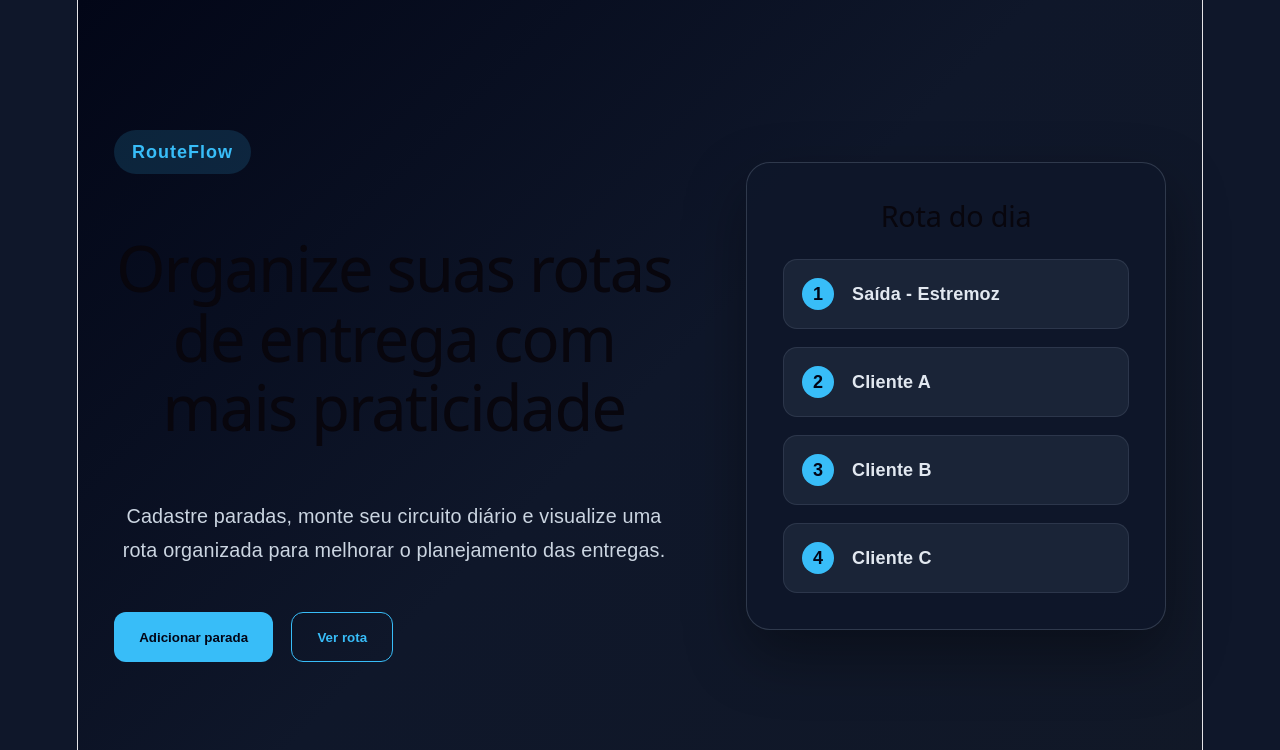
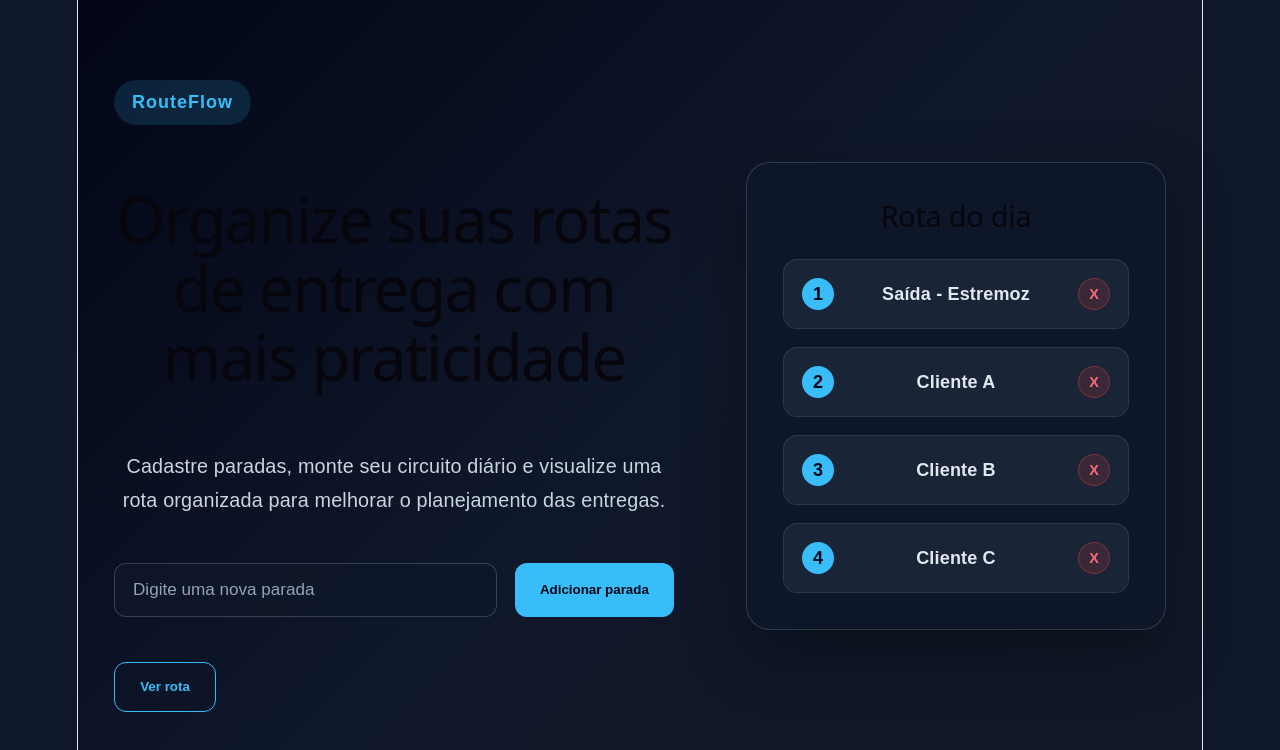
Before and after one commit to Brunnomk/routeflow, a React (Vite) app in the folder routeflow/: page / in a window 1280 px wide. Shown: the top 750 px of the page. Built offline with nearby package versions, Linux system fonts and the light colour scheme.

Commit message:
cadastro e remoção de paradas

```diff
--- a/routeflow/src/App.css
+++ b/routeflow/src/App.css
@@ -161,3 +161,61 @@ button.secondary {
     width: 100%;
   }
 }
+
+.form-parada {
+  display: flex;
+  gap: 1rem;
+  margin-top: 1rem;
+  max-width: 600px;
+}
+
+.form-parada input {
+  flex: 1;
+  padding: 0.9rem 1rem;
+  border-radius: 12px;
+  border: 1px solid rgba(148, 163, 184, 0.3);
+  background: rgba(15, 23, 42, 0.9);
+  color: #ffffff;
+  outline: none;
+  font-size: 0.95rem;
+}
+
+.form-parada input::placeholder {
+  color: #94a3b8;
+}
+
+.form-parada input:focus {
+  border-color: #38bdf8;
+  box-shadow: 0 0 0 3px rgba(56, 189, 248, 0.15);
+}
+
+.route-item {
+  justify-content: space-between;
+}
+
+.route-item p {
+  flex: 1;
+}
+
+.remove-button {
+  width: 32px;
+  height: 32px;
+  padding: 0;
+  border-radius: 50%;
+  background: rgba(239, 68, 68, 0.15);
+  color: #f87171;
+  border: 1px solid rgba(239, 68, 68, 0.35);
+  font-size: 0.8rem;
+}
+
+.remove-button:hover {
+  background: #ef4444;
+  color: #ffffff;
+  box-shadow: 0 0 15px rgba(239, 68, 68, 0.35);
+}
+
+@media (max-width: 500px) {
+  .form-parada {
+    flex-direction: column;
+  }
+}
--- a/routeflow/src/App.jsx
+++ b/routeflow/src/App.jsx
@@ -1,6 +1,25 @@
+import { useState } from 'react';
 import './App.css';
 
 function App() {
+  const [novaParada, setNovaParada] = useState('');
+  const [paradas, setParadas] = useState(['Saída - Estremoz', 'Cliente A', 'Cliente B', 'Cliente C']);
+
+  function adicionarParada() {
+    if (novaParada.trim() === '') {
+      alert('Digite o nome da parada.');
+      return;
+    }
+
+    setParadas([...paradas, novaParada]);
+    setNovaParada('');
+  }
+
+  function removerParada(index) {
+    const novaLista = paradas.filter((_, i) => i !== index);
+    setParadas(novaLista);
+  }
+
   return (
     <main className="app">
       <section className="hero">
@@ -14,8 +33,18 @@ function App() {
             entregas.
           </p>
 
+          <div className="form-parada">
+            <input
+              type="text"
+              placeholder="Digite uma nova parada"
+              value={novaParada}
+              onChange={(event) => setNovaParada(event.target.value)}
+            />
+
+            <button onClick={adicionarParada}>Adicionar parada</button>
+          </div>
+
           <div className="hero-actions">
-            <button>Adicionar parada</button>
             <button className="secondary">Ver rota</button>
           </div>
         </div>
@@ -24,25 +53,17 @@ function App() {
           <h2>Rota do dia</h2>
 
           <div className="route-list">
-            <div className="route-item">
-              <span>1</span>
-              <p>Saída - Estremoz</p>
-            </div>
+            {paradas.map((parada, index) => (
+              <div className="route-item" key={index}>
+                <span>{index + 1}</span>
 
-            <div className="route-item">
-              <span>2</span>
-              <p>Cliente A</p>
-            </div>
+                <p>{parada}</p>
 
-            <div className="route-item">
-              <span>3</span>
-              <p>Cliente B</p>
-            </div>
-
-            <div className="route-item">
-              <span>4</span>
-              <p>Cliente C</p>
-            </div>
+                <button className="remove-button" onClick={() => removerParada(index)}>
+                  X
+                </button>
+              </div>
+            ))}
           </div>
         </div>
       </section>
```
